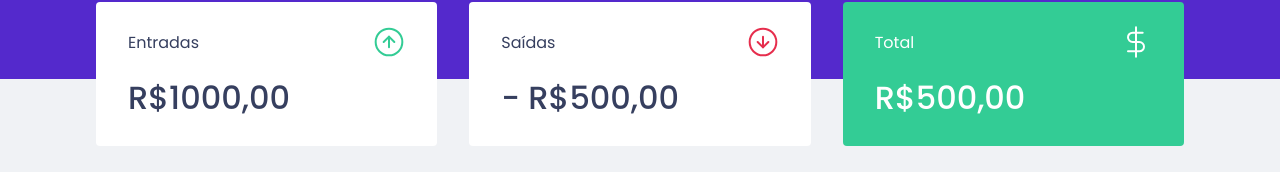
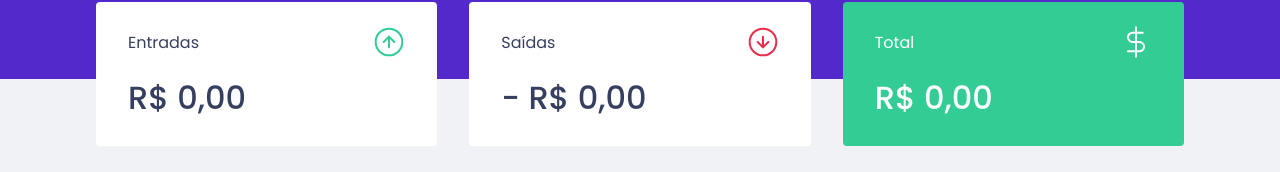
Before and after one commit to LeoCPeres/02-dtmoney, a React (Create React App) app: page / in a window 1280 px wide. Shown: the part 129-301 px from the top of the page. Built offline with nearby package versions, Linux system fonts and the light colour scheme; no server answers; what miragejs would draw is missing.

Commit message:
Calculo de resumo

```diff
--- a/src/components/Summary/index.tsx
+++ b/src/components/Summary/index.tsx
@@ -9,6 +9,37 @@
 export function Summary() {
   const { transactions } = useContext(TransactionsContext);
 
+  // const totalDeposits = transactions.reduce((acc, transaction) => {
+  //   if (transaction.type === "deposit") {
+  //     return acc + transaction.amount;
+  //   }
+
+  //   return acc;
+  // }, 0);
+
+  // const totalWithdraws = transactions.reduce((acc, transaction) => {
+  //   if (transaction.type === "withdraw") {
+  //     return acc + transaction.amount;
+  //   }
+
+  //   return acc;
+  // }, 0);
+
+  const summary = transactions.reduce(
+    (acc, transaction) => {
+      if (transaction.type === "deposit") {
+        acc.deposits += transaction.amount;
+        acc.total += transaction.amount;
+      } else {
+        acc.withdraws += transaction.amount;
+        acc.total -= transaction.amount;
+      }
+
+      return acc;
+    },
+    { deposits: 0, withdraws: 0, total: 0 }
+  );
+
   return (
     <Container>
       <div>
@@ -16,21 +47,37 @@
           <p>Entradas</p>
           <img src={incomeImg} alt="Entradas" />
         </header>
-        <strong>R$1000,00</strong>
+        <strong>
+          {new Intl.NumberFormat("pt-BR", {
+            style: "currency",
+            currency: "BRL",
+          }).format(summary.deposits)}
+        </strong>
       </div>
       <div>
         <header>
           <p>Saídas</p>
           <img src={outcomeImg} alt="Saídas" />
         </header>
-        <strong>- R$500,00</strong>
+        <strong>
+          -{" "}
+          {new Intl.NumberFormat("pt-BR", {
+            style: "currency",
+            currency: "BRL",
+          }).format(summary.withdraws)}
+        </strong>
       </div>
       <div className="highlight-background">
         <header>
           <p>Total</p>
           <img src={totalImg} alt="Total" />
         </header>
-        <strong>R$500,00</strong>
+        <strong>
+          {new Intl.NumberFormat("pt-BR", {
+            style: "currency",
+            currency: "BRL",
+          }).format(summary.total)}
+        </strong>
       </div>
     </Container>
   );
```
